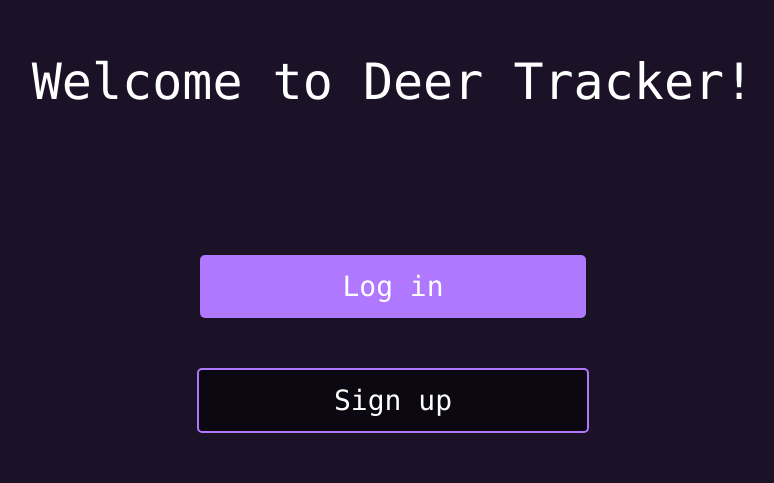
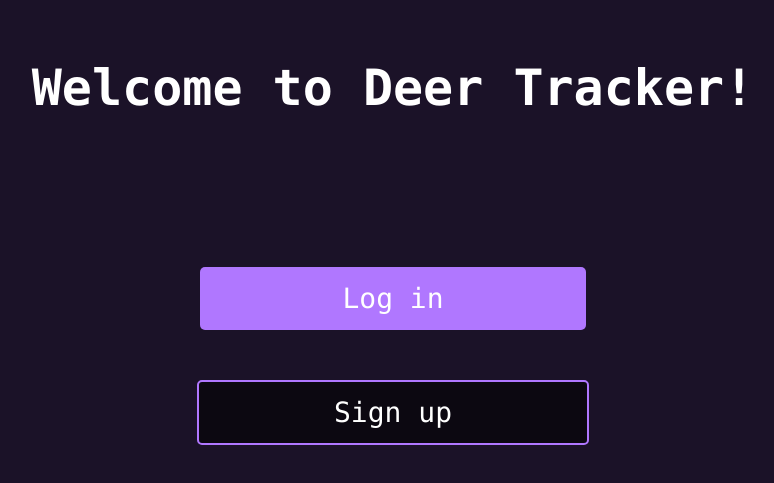
Before and after one commit to malabudi/deer-tracker-fe, a Next.js app: page / in a window 1280 px wide. Shown: the part 191-674 px from the top of the page, without its empty margins (247-1021 px from the left). Built offline with nearby package versions, Linux system fonts and the light colour scheme.

Commit message:
removed two lines of css

```diff
--- a/src/app/page.module.css
+++ b/src/app/page.module.css
@@ -11,8 +11,6 @@
 
 .welcomecontainer {
   font-size: 50px;
-  font-weight: 400;
-  line-height: 46.48px;
   text-align: center;
   color: #ffffff;
   margin-bottom: 100px;
```
